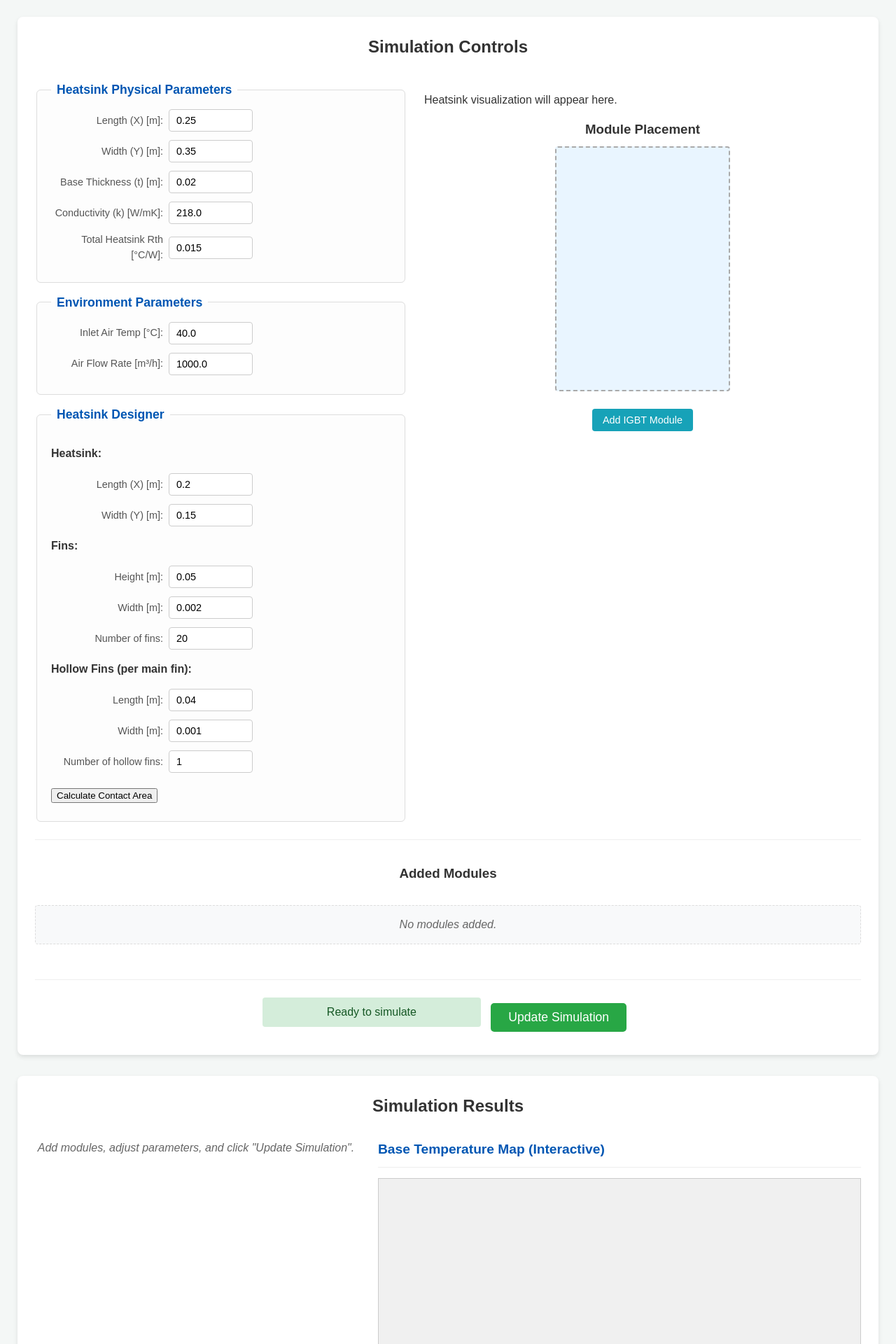
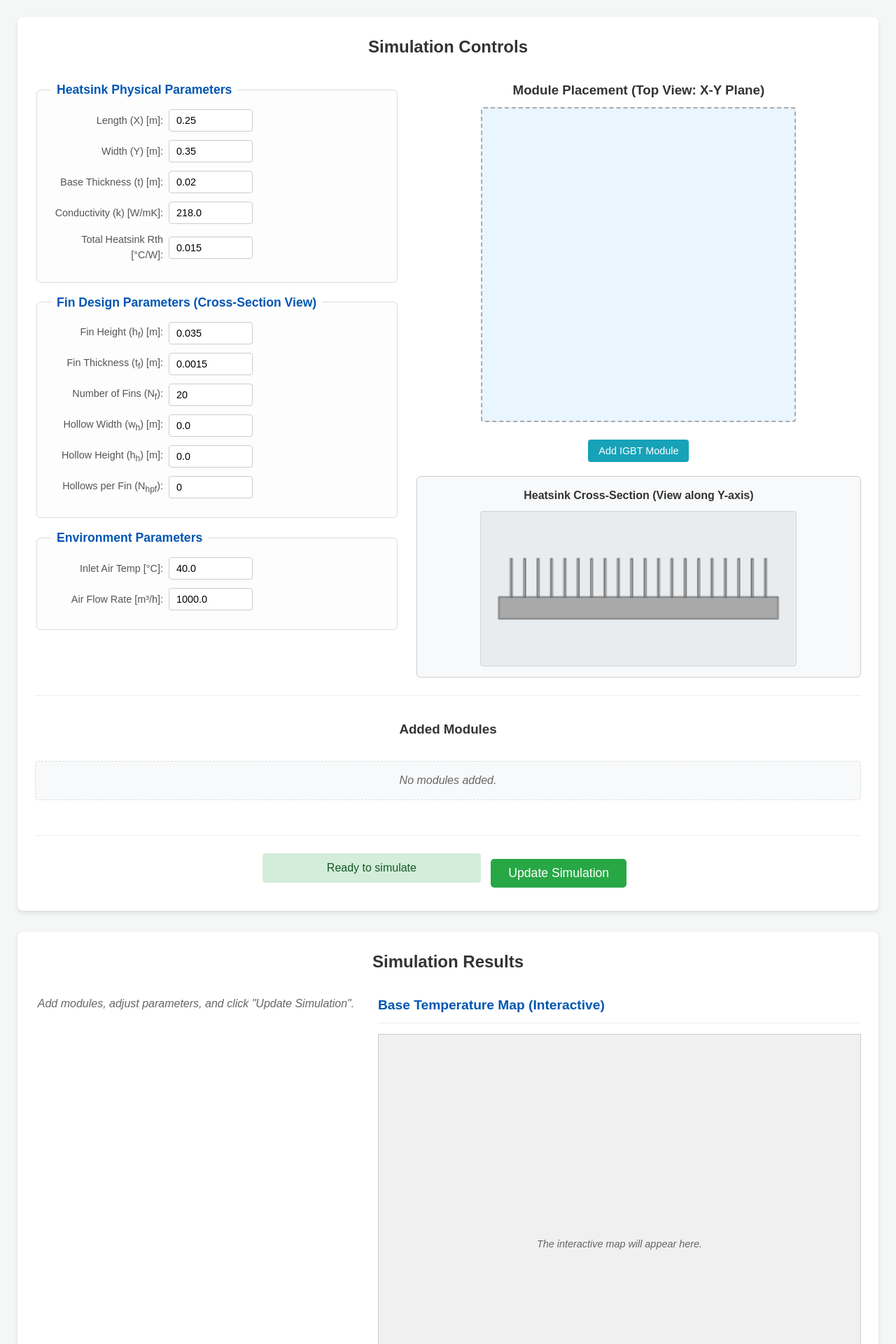
Before and after one commit to jwer99/thermal_PE_simulator, a Flask app: page / in a window 1280 px wide. Shown: the part 841-2761 px from the top of the page at 70% size. Run offline with Flask 3, Linux system fonts and the light colour scheme.

Commit message:
Update index.html

```diff
--- a/templates/index.html
+++ b/templates/index.html
@@ -1,10 +1,9 @@
 <!DOCTYPE html>
 
-<html lang="en"> <!-- Changed language to English -->
+<html lang="en">
 <head>
     <meta charset="UTF-8">
     <meta name="viewport" content="width=device-width, initial-scale=1.0">
-    <!-- Changed title -->
     <title>Interactive Thermal Simulator - Dynamic Placement</title>
     <link rel="stylesheet" href="{{ url_for('static', filename='css/style.css') }}">
 </head>
@@ -12,18 +11,15 @@
     <!-- Intro Section -->
     <section id="intro-section">
         <div class="intro-content">
-            <!-- Changed H1 and P -->
             <h1>Interactive Thermal Simulator</h1>
             <p>
                 Visualize and analyze thermal distribution on a baseplate with IGBT modules.
                 Dynamically place modules, adjust power levels, heatsink, and environmental
                 parameters to obtain detailed temperature results and interactive plots
-                with zoom and pan capabilities.
+                with zoom and pan capabilities. Design your heatsink fins for detailed analysis.
             </p>
-            <!-- Intro Buttons - Changed Text -->
             <button id="scroll-to-content-btn" class="intro-button">Simulation</button>
             <button type="button" id="view-pdf-button" class="intro-button pdf-button">Objective</button>
-            <!-- <<< Changed Button Text >>> -->
             <a href="{{ url_for('creator_info_page') }}" id="creator-info-button" class="intro-button creator-button">Documentation</a>
         </div>
     </section>
@@ -31,62 +27,54 @@
     <!-- Main Content -->
     <div id="main-content">
         <div id="controls">
-            <!-- Changed H2 -->
             <h2>Simulation Controls</h2>
             <div class="controls-layout-row">
-                <!-- Left Column for Parameters -->
+                <!-- Columna Izquierda: Todos los Fieldsets de Parámetros -->
                 <div class="controls-column params-column">
-                    <!-- Changed Legend and Labels/Titles -->
                     <fieldset class="params-fieldset" id="heatsink-params-fieldset">
                         <legend>Heatsink Physical Parameters</legend>
-                        <div class="input-group"> <label for="lx">Length (X) [m]:</label> <input type="number" id="lx" name="lx" value="{{ initial_heatsink.lx }}" step="0.01" min="0.01" required title="Heatsink length in the X direction"> </div>
-                        <div class="input-group"> <label for="ly">Width (Y) [m]:</label> <input type="number" id="ly" name="ly" value="{{ initial_heatsink.ly }}" step="0.01" min="0.01" required title="Heatsink width in the Y direction (airflow direction)"> </div>
+                        <div class="input-group"> <label for="lx">Length (X) [m]:</label> <input type="number" id="lx" name="lx" value="{{ initial_heatsink.lx }}" step="0.01" min="0.01" required title="Heatsink length in the X direction (width for cross-section view)"> </div>
+                        <div class="input-group"> <label for="ly">Width (Y) [m]:</label> <input type="number" id="ly" name="ly" value="{{ initial_heatsink.ly }}" step="0.01" min="0.01" required title="Heatsink width in the Y direction (airflow direction, depth of cross-section)"> </div>
                         <div class="input-group"> <label for="t">Base Thickness (t) [m]:</label> <input type="number" id="t" name="t" value="{{ initial_heatsink.t }}" step="0.001" min="0.001" required title="Thickness of the heatsink baseplate"> </div>
                         <div class="input-group"> <label for="k_base">Conductivity (k) [W/mK]:</label> <input type="number" id="k_base" name="k_base" value="{{ initial_heatsink.k_base }}" step="1" min="0.1" required title="Thermal conductivity of the heatsink base material (e.g., Al ≈ 218, Cu ≈ 390)"> </div>
-                        <div class="input-group"> <label for="rth_heatsink">Total Heatsink Rth [°C/W]:</label> <input type="number" id="rth_heatsink" name="rth_heatsink" value="{{ initial_heatsink.rth_heatsink }}" step="0.0001" min="0.0001" required title="Total equivalent thermal resistance from heatsink to ambient"> </div>
+                        <div class="input-group"> <label for="rth_heatsink">Total Heatsink Rth [°C/W]:</label> <input type="number" id="rth_heatsink" name="rth_heatsink" value="{{ initial_heatsink.rth_heatsink }}" step="0.0001" min="0.0001" required title="Total equivalent thermal resistance. Used if detailed fin calcs fail or for 'no modules' case."> </div>
                     </fieldset>
 
-                    <!-- Changed Legend and Labels/Titles -->
+                    <fieldset class="params-fieldset" id="fin-design-params-fieldset">
+                        <legend>Fin Design Parameters (Cross-Section View)</legend>
+                        <div class="input-group"> <label for="h_fin">Fin Height (h<sub>f</sub>) [m]:</label> <input type="number" id="h_fin" name="h_fin" value="{{ initial_heatsink.h_fin }}" step="0.001" min="0" title="Height of the fins from the base"> </div>
+                        <div class="input-group"> <label for="t_fin">Fin Thickness (t<sub>f</sub>) [m]:</label> <input type="number" id="t_fin" name="t_fin" value="{{ initial_heatsink.t_fin }}" step="0.0001" min="0" title="Thickness of each fin"> </div>
+                        <div class="input-group"> <label for="num_fins">Number of Fins (N<sub>f</sub>):</label> <input type="number" id="num_fins" name="num_fins" value="{{ initial_heatsink.num_fins }}" step="1" min="0" title="Total number of fins across heatsink width (Lx)"> </div>
+                        <div class="input-group"> <label for="w_hollow">Hollow Width (w<sub>h</sub>) [m]:</label> <input type="number" id="w_hollow" name="w_hollow" value="{{ initial_heatsink.w_hollow }}" step="0.0001" min="0" title="Internal width of hollow channel in fin"> </div>
+                        <div class="input-group"> <label for="h_hollow">Hollow Height (h<sub>h</sub>) [m]:</label> <input type="number" id="h_hollow" name="h_hollow" value="{{ initial_heatsink.h_hollow }}" step="0.0001" min="0" title="Internal height of hollow channel in fin"> </div>
+                        <div class="input-group"> <label for="num_hollow_per_fin">Hollows per Fin (N<sub>hpf</sub>):</label> <input type="number" id="num_hollow_per_fin" name="num_hollow_per_fin" value="{{ initial_heatsink.num_hollow_per_fin }}" step="1" min="0" title="Number of hollow channels per fin"> </div>
+                    </fieldset>
+
                     <fieldset class="params-fieldset" id="environment-params-fieldset">
                         <legend>Environment Parameters</legend>
                         <div class="input-group"> <label for="t_ambient_inlet">Inlet Air Temp [°C]:</label> <input type="number" id="t_ambient_inlet" name="t_ambient_inlet" value="{{ initial_environment.t_ambient_inlet }}" step="0.1" required title="Temperature of the air entering the heatsink"> </div>
                         <div class="input-group"> <label for="Q_total_m3_h">Air Flow Rate [m³/h]:</label> <input type="number" id="Q_total_m3_h" name="Q_total_m3_h" value="{{ initial_environment.Q_total_m3_h }}" step="10" min="1" required title="Total volumetric air flow rate through the heatsink"> </div>
                     </fieldset>
+                </div> <!-- Fin de params-column -->
 
-                    <fieldset class="params-fieldset" id="heatsink-designer-fieldset">
-                        <legend>Heatsink Designer</legend>
-                        <p><strong>Heatsink:</strong></p>
-                        <div class="input-group"> <label for="heatsink_designer_lx">Length (X) [m]:</label> <input type="number" id="heatsink_designer_lx" name="heatsink_designer_lx" value="0.2" step="0.01" min="0.01" required title="Heatsink length in the X direction"> </div>
-                        <div class="input-group"> <label for="heatsink_designer_ly">Width (Y) [m]:</label> <input type="number" id="heatsink_designer_ly" name="heatsink_designer_ly" value="0.15" step="0.01" min="0.01" required title="Heatsink width in the Y direction (dimension along which fins are placed)"> </div>
-                        <p><strong>Fins:</strong></p>
-                        <div class="input-group"> <label for="fin_height">Height [m]:</label> <input type="number" id="fin_height" name="fin_height" value="0.05" step="0.001" min="0.001" required title="Height of a single fin"> </div>
-                        <div class="input-group"> <label for="fin_width">Width [m]:</label> <input type="number" id="fin_width" name="fin_width" value="0.002" step="0.0001" min="0.0001" required title="Thickness of a single fin"> </div>
-                        <div class="input-group"> <label for="num_fins">Number of fins:</label> <input type="number" id="num_fins" name="num_fins" value="20" step="1" min="1" required title="Total number of fins"> </div>
-                        <p><strong>Hollow Fins (per main fin):</strong></p>
-                        <div class="input-group"> <label for="hollow_fin_length">Length [m]:</label> <input type="number" id="hollow_fin_length" name="hollow_fin_length" value="0.04" step="0.001" min="0.001" title="Length of the hollow channel along the main fin"> </div>
-                        <div class="input-group"> <label for="hollow_fin_width">Width [m]:</label> <input type="number" id="hollow_fin_width" name="hollow_fin_width" value="0.001" step="0.0001" min="0.0001" title="Width of the hollow channel"> </div>
-                        <div class="input-group"> <label for="num_hollow_fins">Number of hollow fins:</label> <input type="number" id="num_hollow_fins" name="num_hollow_fins" value="1" step="1" min="0" title="Number of hollow sections per main fin (0 for solid fin)"> </div>
-                        <button type="button" id="calculate_area_button" class="action-button" style="margin-top: 10px;">Calculate Contact Area</button>
-                        <div id="heatsink_area_result" style="margin-top: 10px; font-weight: bold;"></div>
-                    </fieldset>
-                </div> <!-- End of params-column -->
-
-                <!-- Right Column for Placement -->
-                <div class="controls-column placement-column">
-                    <div id="heatsink-visualization-area">
-                        <p>Heatsink visualization will appear here.</p>
-                    </div>
+                <!-- Columna Derecha: Visualizaciones (Placement y Sección Transversal) -->
+                <div class="controls-column visuals-column">
                     <div id="placement-section">
-                        <!-- Changed H3, Title, Button Text/Title -->
-                        <h3>Module Placement</h3>
-                        <div id="placement-area" title="Visual placement area. Dimensions proportional to Lx/Ly."></div>
+                        <h3>Module Placement (Top View: X-Y Plane)</h3>
+                        <div id="placement-area" title="Visual placement area for modules. Dimensions proportional to Lx/Ly. Fins are shown for reference."></div>
                         <button type="button" id="add-module-button" title="Add a new IGBT module to the center of the area">Add IGBT Module</button>
                     </div>
-                </div> <!-- End of placement-column -->
+
+                    <!-- Canvas para la sección transversal del disipador (AHORA AQUÍ) -->
+                    <div id="heatsink-cross-section-container">
+                        <h4>Heatsink Cross-Section (View along Y-axis)</h4>
+                        <canvas id="heatsink-cross-section-canvas" title="Visual representation of the heatsink cross-section (Lx vs Base Thickness + Fin Height)"></canvas>
+                        <p id="cross-section-message" class="canvas-message">Adjust Lx, Base Thickness, Fin Height, Fin Thickness, or Number of Fins to see the drawing.</p>
+                    </div>
+                </div> <!-- Fin de visuals-column -->
             </div> <!-- End of controls-layout-row -->
 
             <div id="modules-section">
-                <!-- Changed H3 and Message -->
                 <h3>Added Modules</h3>
                 <div id="dynamic-controls">
                     <p id="no-modules-message">No modules added.</p>
@@ -94,7 +82,6 @@
             </div>
 
             <form id="simulation-main-form" action="#">
-                <!-- Changed Status Text, Button Text/Title, Loader Title -->
                 <div id="status" class="status-neutral">Ready to configure and simulate.</div>
                 <button type="submit" id="update-button" title="Run the simulation with the current parameters and modules">Update Simulation</button>
                 <div class="loader" id="loader" title="Simulation in progress..."></div>
@@ -103,14 +90,12 @@
 
         <!-- Results -->
         <div id="results">
-             <!-- Changed H2 and Initial Text -->
             <h2>Simulation Results</h2>
             <div id="results-left-column">
                  <div id="results-summary">
                      <p>Define the configuration and press "Update Simulation".</p>
                  </div>
                  <div id="results-plot-interactive">
-                      <!-- Changed H3, Canvas Fallback, Placeholder Text, Button Text/Title -->
                      <h3>Base Temperature Map (Interactive)</h3>
                      <div id="interactive-plot-container">
                          <div id="interactive-plot-area">
@@ -118,7 +103,7 @@
                                  Your browser does not support Canvas. The interactive map will not be displayed.
                              </canvas>
                              <div id="plot-tooltip"></div>
-                             <p id="interactive-plot-placeholder" style="position: absolute; top: 50%; left: 50%; transform: translate(-50%, -50%); text-align:center; color:#666; margin-top:0;">
+                             <p id="interactive-plot-placeholder" class="canvas-message" style="position: absolute; top: 50%; left: 50%; transform: translate(-50%, -50%); text-align:center; color:#666; margin-top:0;">
                                  The interactive map will appear here.
                              </p>
                          </div>
@@ -127,20 +112,19 @@
                  </div>
             </div>
             <div id="results-static-plots">
-                 <!-- Changed H3, H4s, Alt Text, Placeholder Text -->
                 <h3>Static Plots</h3>
                 <div class="static-plot-group">
                     <h4>Overview (Base & Air)</h4>
                     <div id="combined-plot-area" class="plot-container">
                         <img id="combined-plot-img" src="" alt="Combined Base T and Air T Map" style="display: none;">
-                        <p id="combined-plot-placeholder" style="text-align:center; color:#666; margin-top:20px;">The combined Base/Air plot will appear here.</p>
+                        <p id="combined-plot-placeholder" class="canvas-message" style="text-align:center; color:#666; margin-top:20px;">The combined Base/Air plot will appear here.</p>
                     </div>
                 </div>
                 <div class="static-plot-group">
                     <h4>Module Detail</h4>
                     <div id="zoom-plot-area" class="plot-container">
                         <img id="zoom-plot-img" src="" alt="Module Detail" style="display: none;">
-                        <p id="zoom-plot-placeholder" style="text-align:center; color:#666; margin-top:20px;">The module detail plot will appear here.</p>
+                        <p id="zoom-plot-placeholder" class="canvas-message" style="text-align:center; color:#666; margin-top:20px;">The module detail plot will appear here.</p>
                     </div>
                 </div>
             </div>
@@ -150,7 +134,6 @@
     <!-- PDF Modal -->
     <div id="pdf-modal" class="modal">
         <div class="modal-content">
-             <!-- Changed H2, Title, Fallback Text, Link Text -->
             <span class="close-button" id="close-pdf-modal" title="Close Window">×</span>
             <h2>Introductory PDF Document</h2>
             <iframe id="pdf-iframe" src="about:blank" width="100%" height="600px" frameborder="0" title="PDF Viewer">
```
